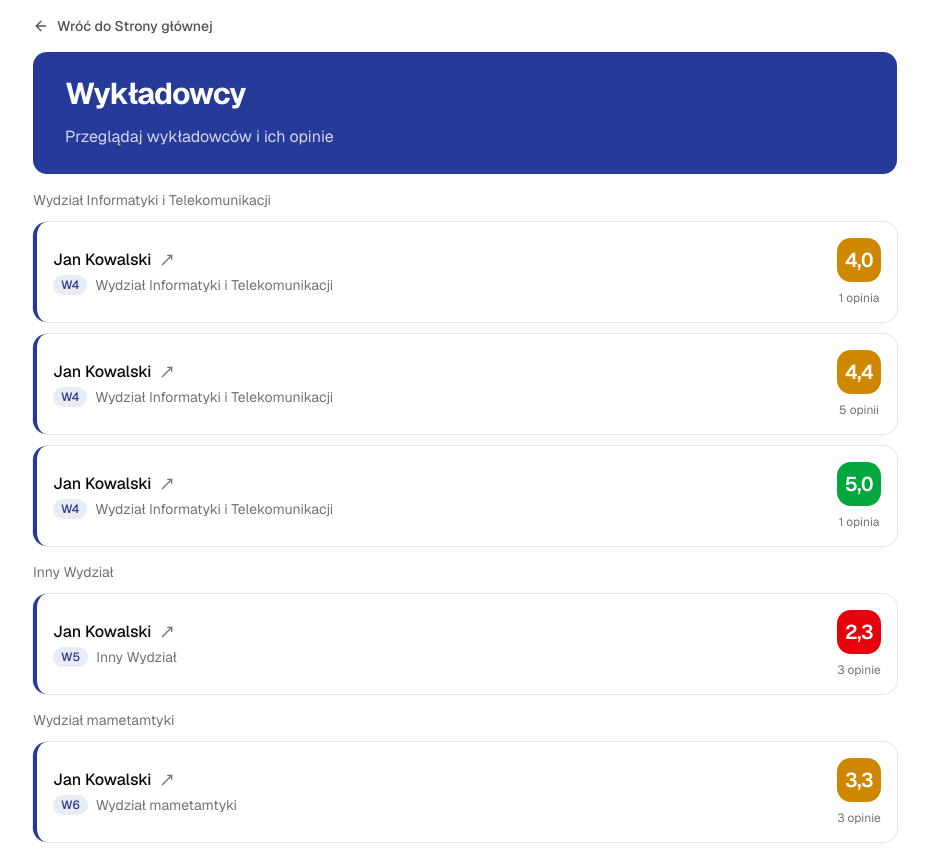
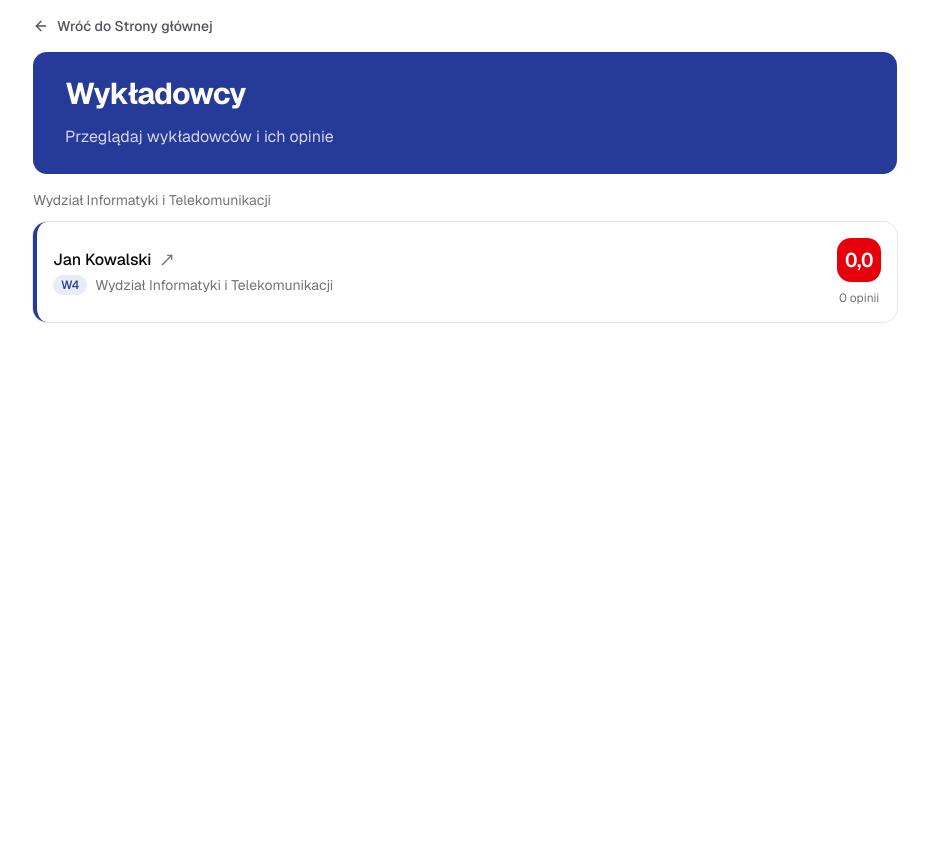
Before and after one commit to robuspospolitus/the-voice-of-pwr, a Next.js app in the folder the-voice-of-pwr-web/: page /lecturers in a window 1280 px wide. Shown: the whole page, without its empty margins (175-1104 px from the left). After the commit the page ends 800 px from the top, so only its background shows below. Built offline with nearby package versions, Linux system fonts and the light colour scheme.

Commit message:
feat: implementing opinion logic

```diff
--- /dev/null
+++ b/the-voice-of-pwr-web/app/lecturers/[id]/loading.tsx
@@ -0,0 +1,9 @@
+export default function Loading() {
+  return (
+    <main className="w-screen h-screen flex justify-center items-center">
+      <h1 className="text-prim text-3xl tracking-wide font-bold">
+        Ładowanie strony...
+      </h1>
+    </main>
+  );
+}
--- /dev/null
+++ b/the-voice-of-pwr-web/app/lecturers/loading.tsx
@@ -0,0 +1,9 @@
+export default function Loading() {
+  return (
+    <main className="w-screen h-screen flex justify-center items-center">
+      <h1 className="text-prim text-3xl tracking-wide font-bold">
+        Ładowanie strony...
+      </h1>
+    </main>
+  );
+}
--- a/the-voice-of-pwr-web/app/lecturers/page.tsx
+++ b/the-voice-of-pwr-web/app/lecturers/page.tsx
@@ -11,7 +11,9 @@ export default function Lecturers() {
 
   return (
     <main className="mx-auto flex min-h-screen w-full max-w-4xl flex-col gap-4 p-4">
-      <BackLink title="Wróć do Strony głównej" href="/" />
+      <div className="w-full flex flex-row justify-between">
+        <BackLink title="Wróć do Strony głównej" href="/" />
+      </div>
       <FormsHeader
         title="Wykładowcy"
         description="Przeglądaj wykładowców i ich opinie"
--- /dev/null
+++ b/the-voice-of-pwr-web/app/loading.tsx
@@ -0,0 +1,9 @@
+export default function Loading() {
+  return (
+    <main className="w-screen h-screen flex justify-center items-center">
+      <h1 className="text-prim text-3xl tracking-wide font-bold">
+        Ładowanie strony...
+      </h1>
+    </main>
+  );
+}
--- a/the-voice-of-pwr-web/components/LecturerOpinionsSection.tsx
+++ b/the-voice-of-pwr-web/components/LecturerOpinionsSection.tsx
@@ -5,7 +5,7 @@ import BackLink from "@/components/layout/BackLink";
 import LecturerHeader from "@/components/layout/LecturerHeader";
 import OpinionView from "@/components/OpinionView";
 import OpinionForm from "@/components/OpinionForm";
-
+import { LecturerOpinion } from "@/lib/types/lecturer";
 import { BookPlus, Scroll } from "lucide-react";
 export default function LecturerOpinionsSection({
   lecturer,
@@ -13,6 +13,9 @@ export default function LecturerOpinionsSection({
   lecturer: LecturerDetails;
 }) {
   const [isAddOpinionForm, setAddOpinionForm] = useState(false);
+  const [opinions, setOpinions] = useState<LecturerOpinion[]>(
+    lecturer.opinions ?? [],
+  );
 
   return (
     <>
@@ -30,12 +33,16 @@ export default function LecturerOpinionsSection({
       </div>
 
       {isAddOpinionForm ? (
-        <OpinionForm onSuccess={() => setAddOpinionForm(false)} />
+        <OpinionForm
+          lecturerId={lecturer.id}
+          onAdd={(opinion) => setOpinions((prev) => [opinion, ...prev])}
+          onSuccess={() => setAddOpinionForm(false)}
+        />
       ) : (
         <>
-          <LecturerHeader lecturer={lecturer} />
-          <section className="space-y-4">
-            {lecturer.opinions?.map((opinion) => (
+          <LecturerHeader lecturer={{ ...lecturer, opinions }} />
+          <section className="space-y-6 my-6">
+            {opinions.map((opinion) => (
               <OpinionView key={opinion.id} opinion={opinion} />
             ))}
           </section>
--- a/the-voice-of-pwr-web/components/OpinionForm.tsx
+++ b/the-voice-of-pwr-web/components/OpinionForm.tsx
@@ -12,7 +12,7 @@ import { Textarea } from "./ui/textarea";
 import { zodResolver } from "@hookform/resolvers/zod";
 import { opinionSchema, opinionFormValues } from "@/lib/schema/opinionSchema";
 import FormsHeader from "./layout/FormsHeader";
-import BackLink from "./layout/BackLink";
+import type { LecturerOpinion } from "@/lib/types/lecturer";
 
 interface InputField {
   label: string;
@@ -43,10 +43,16 @@ const inputFields: InputField[] = [
 ];
 
 interface OpinionFormProps {
+  lecturerId: string;
+  onAdd: (opinion: LecturerOpinion) => void;
   onSuccess?: () => void;
 }
 
-export default function OpinionForm({ onSuccess }: OpinionFormProps) {
+export default function OpinionForm({
+  onSuccess,
+  lecturerId,
+  onAdd,
+}: OpinionFormProps) {
   const {
     watch,
     register,
@@ -58,8 +64,17 @@ export default function OpinionForm({ onSuccess }: OpinionFormProps) {
     defaultValues: { title: "", grade: "", description: "" },
   });
 
-  const onSubmit = (values: opinionFormValues) => {
-    console.log(new Date().toLocaleDateString("pl-PL"));
+  const onSubmit = async (values: opinionFormValues) => {
+    onAdd({
+      id: crypto.randomUUID(),
+      userId: 0,
+      lecturerId,
+      grade: Number(values.grade),
+      title: values.title,
+      description: values.description,
+      user: { name: "" },
+      date: new Date().toISOString().slice(0, 10),
+    });
     reset();
     onSuccess?.();
   };
@@ -103,7 +118,7 @@ export default function OpinionForm({ onSuccess }: OpinionFormProps) {
                 {el.multiline ? (
                   <div className="">
                     <Textarea
-                      maxLength={600}
+                      maxLength={500}
                       variant="opinionForm"
                       id={el.name}
                       rows={6}
--- a/the-voice-of-pwr-web/components/layout/BackLink.tsx
+++ b/the-voice-of-pwr-web/components/layout/BackLink.tsx
@@ -13,9 +13,9 @@ export default function BackLink({ href, title, onClick }: BackLinkProps) {
     <Link
       href={href}
       onClick={onClick}
-      className="inline-flex items-center text-sm font-medium text-zinc-600 transition duration-200 group-hover:-translate-y-0.5"
+      className="group inline-flex items-center text-sm font-medium text-zinc-600 transition duration-200 hover:-translate-y-0.5"
     >
-      <ArrowLeft size="16" className="mr-2" />
+      <ArrowLeft size="16" className="mr-2  " />
       {title}
     </Link>
   );
--- a/the-voice-of-pwr-web/components/layout/LecturerHeader.tsx
+++ b/the-voice-of-pwr-web/components/layout/LecturerHeader.tsx
@@ -29,14 +29,22 @@ export default function LecturerHeader({
           </p>
         </div>
       </div>
-
-      <p className="mt-3 max-w-2xl text-sm leading-relaxed text-white/80 sm:text-base space-x-2">
-        <span>{lecturer.faculties?.[0]?.faculty.shortcut}</span>
-        <span>{lecturer.faculties?.[0]?.faculty.fullName}</span>
-      </p>
-      {lecturer.classes?.map((item) => (
-        <p key={item.course.id}>{item.course.fullName}</p>
-      ))}
+      <div className="space-y-1">
+        <p className="mt-3 max-w-2xl text-sm leading-relaxed text-white/80 sm:text-base space-x-2">
+          <span className="shrink-0 rounded-full bg-white px-2 py-0.5 text-xs font-medium text-prim">
+            {lecturer.faculties?.[0]?.faculty.shortcut}
+          </span>
+          <span>{lecturer.faculties?.[0]?.faculty.fullName}</span>
+        </p>
+        {lecturer.classes?.map((item) => (
+          <span
+            className="shrink-0 rounded-full bg-white/90 px-2 py-0.5 text-xs font-medium text-prim"
+            key={item.course.id}
+          >
+            {item.course.fullName}
+          </span>
+        ))}
+      </div>
     </div>
   );
 }
--- a/the-voice-of-pwr-web/data/lecturers.ts
+++ b/the-voice-of-pwr-web/data/lecturers.ts
@@ -2,7 +2,7 @@ import type { LecturerDetails } from "@/lib/types/lecturer";
 
 export const lecturersMock: LecturerDetails[] = [
   {
-    id: crypto.randomUUID(),
+    id: "lecturer-jan-kowalski",
     name: "Jan",
     surname: "Kowalski",
     faculties: [
@@ -14,205 +14,7 @@ export const lecturersMock: LecturerDetails[] = [
       },
     ],
     classes: [{ course: { id: 1, fullName: "Bazy Danych" } }],
-    opinions: [
-      {
-        id: crypto.randomUUID(),
-        userId: 1,
-        lecturerId: 1,
-        title: "Niesamowite",
-        grade: 4,
-        description: "Świetnie tłumaczy zagadnienia!",
-        user: { name: "Janek Nowak" },
-        date: "2024-03-15",
-      },
-    ],
-    _count: { opinions: 1 },
-  },
-  {
-    id: crypto.randomUUID(),
-    name: "Jan",
-    surname: "Kowalski",
-    faculties: [
-      {
-        faculty: {
-          shortcut: "W4",
-          fullName: "Wydział Informatyki i Telekomunikacji",
-        },
-      },
-    ],
-    classes: [{ course: { id: 1, fullName: "Bazy Danych" } }],
-    opinions: [
-      {
-        id: crypto.randomUUID(),
-        userId: 1,
-        lecturerId: 1,
-        title: "Niesamowite",
-        grade: 2,
-        description: "Świetnie tłumaczy zagadnienia!",
-        user: { name: "Janek" },
-        date: "",
-      },
-      {
-        id: crypto.randomUUID(),
-        userId: 1,
-        lecturerId: 1,
-        title: "Niesamowite",
-        grade: 5,
-        description: "Świetnie tłumaczy zagadnienia!",
-        user: { name: "Janek" },
-        date: "",
-      },
-      {
-        id: crypto.randomUUID(),
-        userId: 1,
-        lecturerId: 1,
-        title: "Niesamowite",
-        grade: 5,
-        description: "Świetnie tłumaczy zagadnienia!",
-        user: { name: "Janek" },
-        date: "",
-      },
-      {
-        id: crypto.randomUUID() as const,
-        userId: 1,
-        lecturerId: 1,
-        title: "Niesamowite",
-        grade: 5,
-        description: "Świetnie tłumaczy zagadnienia!",
-        user: { name: "Janek" },
-        date: "",
-      },
-      {
-        id: crypto.randomUUID(),
-        userId: 1,
-        lecturerId: 1,
-        title: "Niesamowite",
-        grade: 5,
-        description: "Świetnie tłumaczy zagadnienia!",
-        user: { name: "Janek" },
-        date: "",
-      },
-    ],
-  },
-  {
-    id: crypto.randomUUID(),
-    name: "Jan",
-    surname: "Kowalski",
-    faculties: [
-      {
-        faculty: {
-          shortcut: "W4",
-          fullName: "Wydział Informatyki i Telekomunikacji",
-        },
-      },
-    ],
-    classes: [{ course: { id: 1, fullName: "Bazy Danych" } }],
-    opinions: [
-      {
-        id: crypto.randomUUID(),
-        userId: 1,
-        lecturerId: 1,
-        title: "Niesamowite",
-        grade: 5,
-        description: "Świetnie tłumaczy zagadnienia!",
-        user: { name: "Janek" },
-        date: "",
-      },
-    ],
-    _count: { opinions: 1 },
-  },
-  {
-    id: crypto.randomUUID(),
-    name: "Jan",
-    surname: "Kowalski",
-    faculties: [
-      {
-        faculty: {
-          shortcut: "W5",
-          fullName: "Inny Wydział",
-        },
-      },
-    ],
-    classes: [{ course: { id: 1, fullName: "Bazy Danych" } }],
-    opinions: [
-      {
-        id: crypto.randomUUID(),
-        userId: 1,
-        lecturerId: 1,
-        title: "Niesamowite",
-        grade: 3,
-        description: "Świetnie tłumaczy zagadnienia!",
-        user: { name: "Janek" },
-        date: "",
-      },
-      {
-        id: crypto.randomUUID(),
-        userId: 1,
-        lecturerId: 1,
-        title: "Niesamowite",
-        grade: 2,
-        description: "Świetnie tłumaczy zagadnienia!",
-        user: { name: "Janek" },
-        date: "",
-      },
-      {
-        id: crypto.randomUUID(),
-        userId: 1,
-        lecturerId: 1,
-        title: "Niesamowite",
-        grade: 2,
-        description: "Świetnie tłumaczy zagadnienia!",
-        user: { name: "Janek" },
-        date: "",
-      },
-    ],
-    _count: { opinions: 1 },
-  },
-  {
-    id: crypto.randomUUID(),
-    name: "Jan",
-    surname: "Kowalski",
-    faculties: [
-      {
-        faculty: {
-          shortcut: "W6",
-          fullName: "Wydział mametamtyki",
-        },
-      },
-    ],
-    classes: [{ course: { id: 1, fullName: "Bazy Danych" } }],
-    opinions: [
-      {
-        id: crypto.randomUUID(),
-        userId: 1,
-        lecturerId: 1,
-        title: "Niesamowite",
-        grade: 5,
-        description: "Świetnie tłumaczy zagadnienia!",
-        user: { name: "Janek" },
-        date: "",
-      },
-      {
-        id: crypto.randomUUID(),
-        userId: 1,
-        lecturerId: 1,
-        title: "Niesamowite",
-        grade: 3,
-        description: "Świetnie tłumaczy zagadnienia!",
-        user: { name: "Janek" },
-        date: "",
-      },
-      {
-        id: crypto.randomUUID(),
-        userId: 1,
-        lecturerId: 1,
-        title: "Niesamowite",
-        grade: 2,
-        description: "Świetnie tłumaczy zagadnienia!",
-        user: { name: "Janek" },
-        date: "",
-      },
-    ],
-    _count: { opinions: 1 },
+    opinions: [],
+    _count: { opinions: 0 },
   },
 ];
--- a/the-voice-of-pwr-web/lib/types/lecturer.ts
+++ b/the-voice-of-pwr-web/lib/types/lecturer.ts
@@ -7,7 +7,7 @@ export type Lecturer = {
 export type LecturerOpinion = {
   id: string;
   userId: number;
-  lecturerId: number;
+  lecturerId: string;
   grade: number;
   title: string;
   description: string | null;
```
